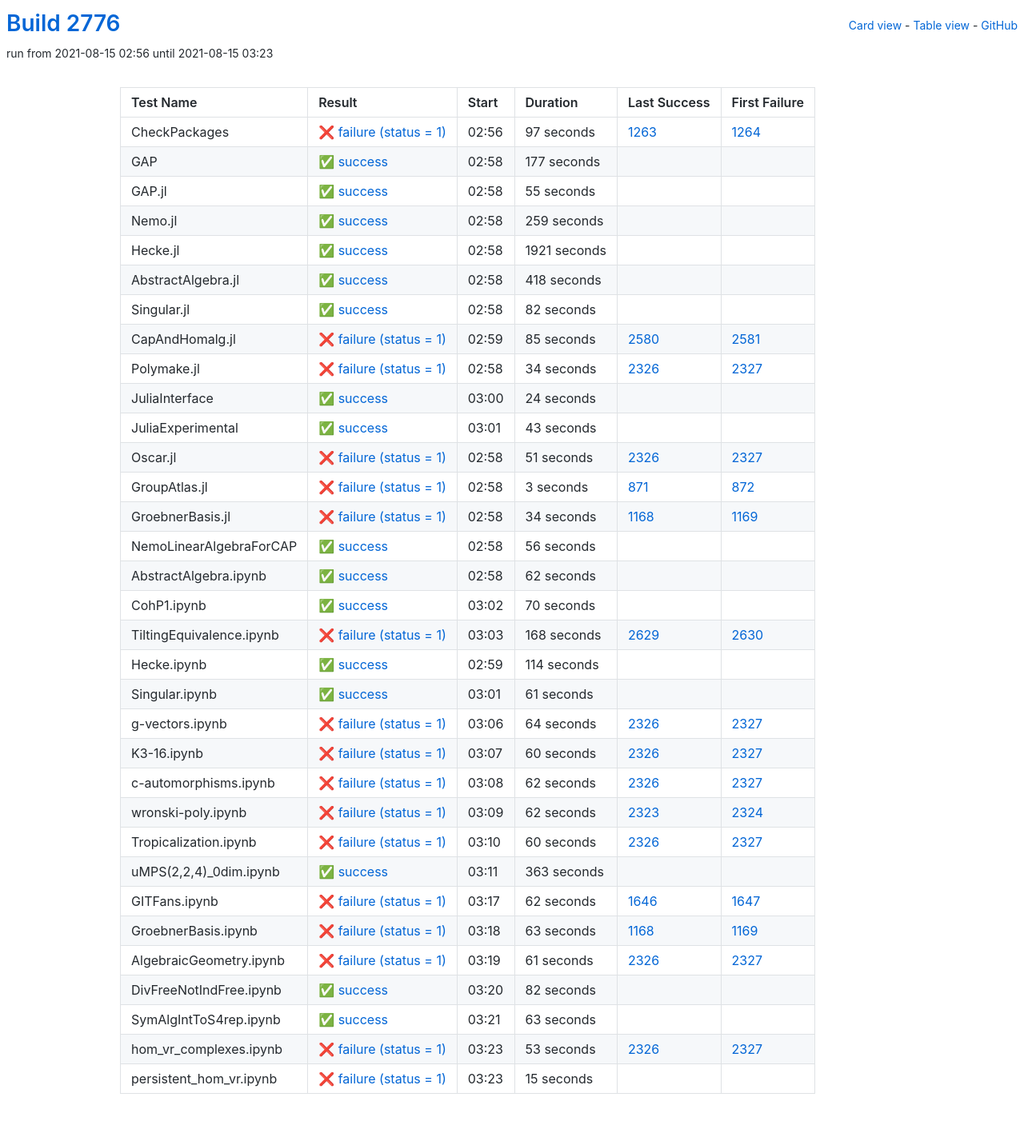
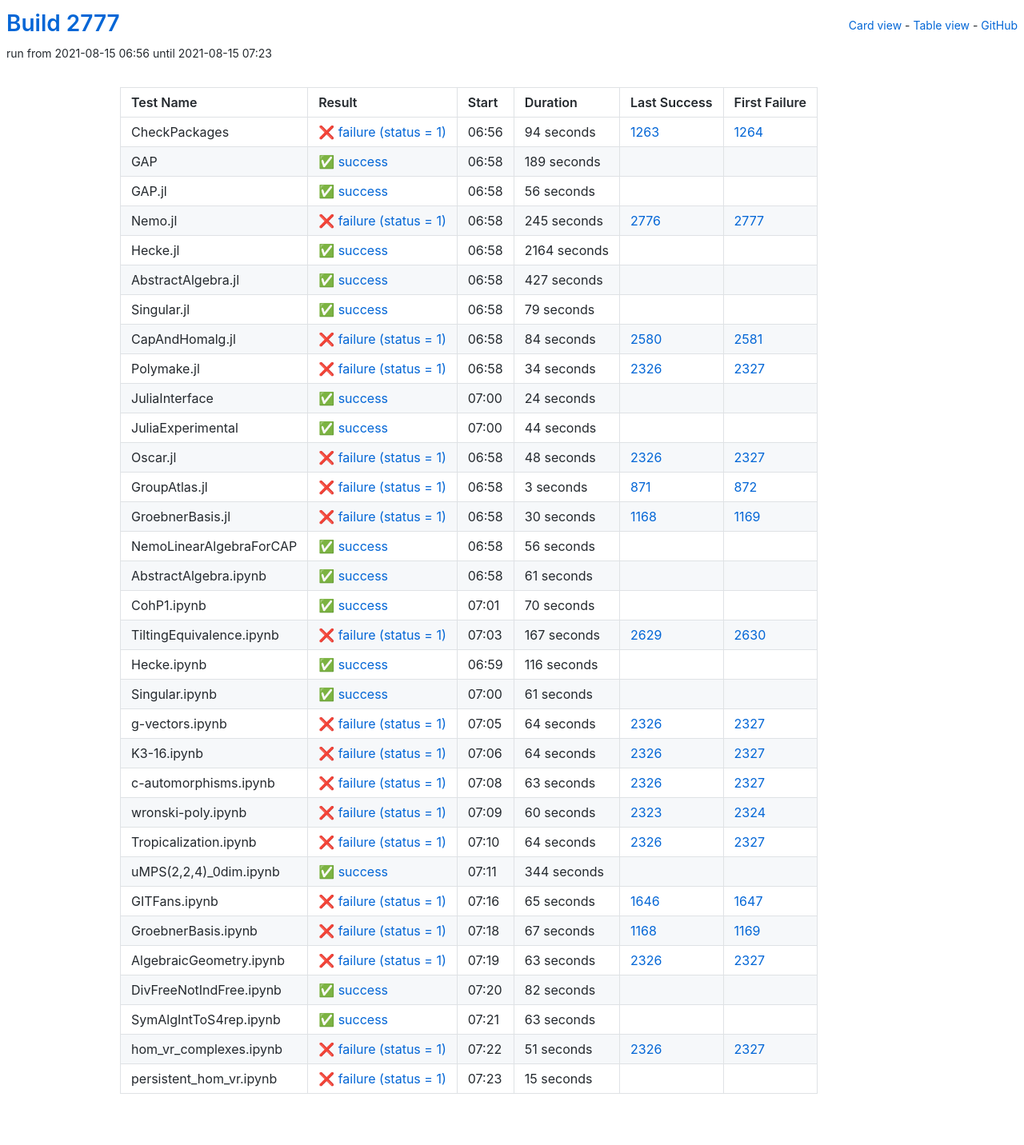
Before and after one commit to oscar-system/oscar-ci-status-stable, a Jekyll site: the page built from table.html, in a window 1280 px wide. Shown: the whole page at 80% size. Built offline with Jekyll 4.4.1, drawn with Linux system fonts in a browser that asks for light colours.

Commit message:
Build #2777

```diff
--- a/_data/ci.yml
+++ b/_data/ci.yml
@@ -1,6 +1,6 @@
 ---
-build: 2776
-build_url: https://oscarci.mathematik.uni-kl.de/job/oscar-stable/2776/
+build: 2777
+build_url: https://oscarci.mathematik.uni-kl.de/job/oscar-stable/2777/
 job: oscar-stable
 organization: oscar-system
 repo: oscar-ci-status-stable
@@ -8,104 +8,104 @@ repourl: https://github.com/oscar-system/oscar-ci-status-stable
 tests:
 - name: CheckPackages
   id: checkpackages
-  log: https://oscarci.mathematik.uni-kl.de/job/oscar-stable/2776/artifact/logs/build-2776/CheckPackages.log
-  start: 2021-08-15 02:56
+  log: https://oscarci.mathematik.uni-kl.de/job/oscar-stable/2777/artifact/logs/build-2777/CheckPackages.log
+  start: 2021-08-15 06:56
   success: false
   exitcode: 1
   status: failure
-  duration: 97
+  duration: 94
   last_success: 1263
   last_success_url: https://oscarci.mathematik.uni-kl.de/job/oscar-stable/1263/
   first_failure: 1264
   first_failure_url: https://oscarci.mathematik.uni-kl.de/job/oscar-stable/1264/
 - name: GAP
   id: gap
-  log: https://oscarci.mathematik.uni-kl.de/job/oscar-stable/2776/artifact/logs/build-2776/GAP.log
-  start: 2021-08-15 02:58
+  log: https://oscarci.mathematik.uni-kl.de/job/oscar-stable/2777/artifact/logs/build-2777/GAP.log
+  start: 2021-08-15 06:58
   success: true
   exitcode: 0
   status: success
-  duration: 177
+  duration: 189
   last_success: false
   last_success_url:
   first_failure: false
   first_failure_url:
 - name: GAP.jl
   id: gap-jl
-  log: https://oscarci.mathematik.uni-kl.de/job/oscar-stable/2776/artifact/logs/build-2776/GAP.jl.log
-  start: 2021-08-15 02:58
+  log: https://oscarci.mathematik.uni-kl.de/job/oscar-stable/2777/artifact/logs/build-2777/GAP.jl.log
+  start: 2021-08-15 06:58
   success: true
   exitcode: 0
   status: success
-  duration: 55
+  duration: 56
   last_success: false
   last_success_url:
   first_failure: false
   first_failure_url:
 - name: Nemo.jl
   id: nemo-jl
-  log: https://oscarci.mathematik.uni-kl.de/job/oscar-stable/2776/artifact/logs/build-2776/Nemo.jl.log
-  start: 2021-08-15 02:58
+  log: https://oscarci.mathematik.uni-kl.de/job/oscar-stable/2777/artifact/logs/build-2777/Nemo.jl.log
+  start: 2021-08-15 06:58
+  success: false
+  exitcode: 1
+  status: failure
+  duration: 245
+  last_success: 2776
+  last_success_url: https://oscarci.mathematik.uni-kl.de/job/oscar-stable/2776/
+  first_failure: 2777
+  first_failure_url: https://oscarci.mathematik.uni-kl.de/job/oscar-stable/2777/
+- name: Hecke.jl
+  id: hecke-jl
+  log: https://oscarci.mathematik.uni-kl.de/job/oscar-stable/2777/artifact/logs/build-2777/Hecke.jl.log
+  start: 2021-08-15 06:58
   success: true
   exitcode: 0
   status: success
-  duration: 259
-  last_success: false
-  last_success_url:
-  first_failure: false
-  first_failure_url:
-- name: Hecke.jl
-  id: hecke-jl
-  log: https://oscarci.mathematik.uni-kl.de/job/oscar-stable/2776/artifact/logs/build-2776/Hecke.jl.log
-  start: 2021-08-15 02:58
-  success: true
-  exitcode: 0
-  status: success
-  duration: 1921
+  duration: 2164
   last_success: false
   last_success_url:
   first_failure: false
   first_failure_url:
 - name: AbstractAlgebra.jl
   id: abstractalgebra-jl
-  log: https://oscarci.mathematik.uni-kl.de/job/oscar-stable/2776/artifact/logs/build-2776/AbstractAlgebra.jl.log
-  start: 2021-08-15 02:58
+  log: https://oscarci.mathematik.uni-kl.de/job/oscar-stable/2777/artifact/logs/build-2777/AbstractAlgebra.jl.log
+  start: 2021-08-15 06:58
   success: true
   exitcode: 0
   status: success
-  duration: 418
+  duration: 427
   last_success: false
   last_success_url:
   first_failure: false
   first_failure_url:
 - name: Singular.jl
   id: singular-jl
-  log: https://oscarci.mathematik.uni-kl.de/job/oscar-stable/2776/artifact/logs/build-2776/Singular.jl.log
-  start: 2021-08-15 02:58
+  log: https://oscarci.mathematik.uni-kl.de/job/oscar-stable/2777/artifact/logs/build-2777/Singular.jl.log
+  start: 2021-08-15 06:58
   success: true
   exitcode: 0
   status: success
-  duration: 82
+  duration: 79
   last_success: false
   last_success_url:
   first_failure: false
   first_failure_url:
 - name: CapAndHomalg.jl
   id: capandhomalg-jl
-  log: https://oscarci.mathematik.uni-kl.de/job/oscar-stable/2776/artifact/logs/build-2776/CapAndHomalg.jl.log
-  start: 2021-08-15 02:59
+  log: https://oscarci.mathematik.uni-kl.de/job/oscar-stable/2777/artifact/logs/build-2777/CapAndHomalg.jl.log
+  start: 2021-08-15 06:58
   success: false
   exitcode: 1
   status: failure
-  duration: 85
+  duration: 84
   last_success: 2580
   last_success_url: https://oscarci.mathematik.uni-kl.de/job/oscar-stable/2580/
   first_failure: 2581
   first_failure_url: https://oscarci.mathematik.uni-kl.de/job/oscar-stable/2581/
 - name: Polymake.jl
   id: polymake-jl
-  log: https://oscarci.mathematik.uni-kl.de/job/oscar-stable/2776/artifact/logs/build-2776/Polymake.jl.log
-  start: 2021-08-15 02:58
+  log: https://oscarci.mathematik.uni-kl.de/job/oscar-stable/2777/artifact/logs/build-2777/Polymake.jl.log
+  start: 2021-08-15 06:58
   success: false
   exitcode: 1
   status: failure
@@ -116,8 +116,8 @@ tests:
   first_failure_url: https://oscarci.mathematik.uni-kl.de/job/oscar-stable/2327/
 - name: JuliaInterface
   id: juliainterface
-  log: https://oscarci.mathematik.uni-kl.de/job/oscar-stable/2776/artifact/logs/build-2776/JuliaInterface.log
-  start: 2021-08-15 03:00
+  log: https://oscarci.mathematik.uni-kl.de/job/oscar-stable/2777/artifact/logs/build-2777/JuliaInterface.log
+  start: 2021-08-15 07:00
   success: true
   exitcode: 0
   status: success
@@ -128,32 +128,32 @@ tests:
   first_failure_url:
 - name: JuliaExperimental
   id: juliaexperimental
-  log: https://oscarci.mathematik.uni-kl.de/job/oscar-stable/2776/artifact/logs/build-2776/JuliaExperimental.log
-  start: 2021-08-15 03:01
+  log: https://oscarci.mathematik.uni-kl.de/job/oscar-stable/2777/artifact/logs/build-2777/JuliaExperimental.log
+  start: 2021-08-15 07:00
   success: true
   exitcode: 0
   status: success
-  duration: 43
+  duration: 44
   last_success: false
   last_success_url:
   first_failure: false
   first_failure_url:
 - name: Oscar.jl
   id: oscar-jl
-  log: https://oscarci.mathematik.uni-kl.de/job/oscar-stable/2776/artifact/logs/build-2776/Oscar.jl.log
-  start: 2021-08-15 02:58
+  log: https://oscarci.mathematik.uni-kl.de/job/oscar-stable/2777/artifact/logs/build-2777/Oscar.jl.log
+  start: 2021-08-15 06:58
   success: false
   exitcode: 1
   status: failure
-  duration: 51
+  duration: 48
   last_success: 2326
   last_success_url: https://oscarci.mathematik.uni-kl.de/job/oscar-stable/2326/
   first_failure: 2327
   first_failure_url: https://oscarci.mathematik.uni-kl.de/job/oscar-stable/2327/
 - name: GroupAtlas.jl
   id: groupatlas-jl
-  log: https://oscarci.mathematik.uni-kl.de/job/oscar-stable/2776/artifact/logs/build-2776/GroupAtlas.jl.log
-  start: 2021-08-15 02:58
+  log: https://oscarci.mathematik.uni-kl.de/job/oscar-stable/2777/artifact/logs/build-2777/GroupAtlas.jl.log
+  start: 2021-08-15 06:58
   success: false
   exitcode: 1
   status: failure
@@ -164,20 +164,20 @@ tests:
   first_failure_url: https://oscarci.mathematik.uni-kl.de/job/oscar-stable/872/
 - name: GroebnerBasis.jl
   id: groebnerbasis-jl
-  log: https://oscarci.mathematik.uni-kl.de/job/oscar-stable/2776/artifact/logs/build-2776/GroebnerBasis.jl.log
-  start: 2021-08-15 02:58
+  log: https://oscarci.mathematik.uni-kl.de/job/oscar-stable/2777/artifact/logs/build-2777/GroebnerBasis.jl.log
+  start: 2021-08-15 06:58
   success: false
   exitcode: 1
   status: failure
-  duration: 34
+  duration: 30
   last_success: 1168
   last_success_url: https://oscarci.mathematik.uni-kl.de/job/oscar-stable/1168/
   first_failure: 1169
   first_failure_url: https://oscarci.mathematik.uni-kl.de/job/oscar-stable/1169/
 - name: NemoLinearAlgebraForCAP
   id: nemolinearalgebraforcap
-  log: https://oscarci.mathematik.uni-kl.de/job/oscar-stable/2776/artifact/logs/build-2776/NemoLinearAlgebraForCAP.log
-  start: 2021-08-15 02:58
+  log: https://oscarci.mathematik.uni-kl.de/job/oscar-stable/2777/artifact/logs/build-2777/NemoLinearAlgebraForCAP.log
+  start: 2021-08-15 06:58
   success: true
   exitcode: 0
   status: success
@@ -188,20 +188,20 @@ tests:
   first_failure_url:
 - name: AbstractAlgebra.ipynb
   id: abstractalgebra-ipynb
-  log: https://oscarci.mathematik.uni-kl.de/job/oscar-stable/2776/artifact/logs/build-2776/AbstractAlgebra.ipynb.log
-  start: 2021-08-15 02:58
+  log: https://oscarci.mathematik.uni-kl.de/job/oscar-stable/2777/artifact/logs/build-2777/AbstractAlgebra.ipynb.log
+  start: 2021-08-15 06:58
   success: true
   exitcode: 0
   status: success
-  duration: 62
+  duration: 61
   last_success: false
   last_success_url:
   first_failure: false
   first_failure_url:
 - name: CohP1.ipynb
   id: cohp1-ipynb
-  log: https://oscarci.mathematik.uni-kl.de/job/oscar-stable/2776/artifact/logs/build-2776/CohP1.ipynb.log
-  start: 2021-08-15 03:02
+  log: https://oscarci.mathematik.uni-kl.de/job/oscar-stable/2777/artifact/logs/build-2777/CohP1.ipynb.log
+  start: 2021-08-15 07:01
   success: true
   exitcode: 0
   status: success
@@ -212,32 +212,32 @@ tests:
   first_failure_url:
 - name: TiltingEquivalence.ipynb
   id: tiltingequivalence-ipynb
-  log: https://oscarci.mathematik.uni-kl.de/job/oscar-stable/2776/artifact/logs/build-2776/TiltingEquivalence.ipynb.log
-  start: 2021-08-15 03:03
+  log: https://oscarci.mathematik.uni-kl.de/job/oscar-stable/2777/artifact/logs/build-2777/TiltingEquivalence.ipynb.log
+  start: 2021-08-15 07:03
   success: false
   exitcode: 1
   status: failure
-  duration: 168
+  duration: 167
   last_success: 2629
   last_success_url: https://oscarci.mathematik.uni-kl.de/job/oscar-stable/2629/
   first_failure: 2630
   first_failure_url: https://oscarci.mathematik.uni-kl.de/job/oscar-stable/2630/
 - name: Hecke.ipynb
   id: hecke-ipynb
-  log: https://oscarci.mathematik.uni-kl.de/job/oscar-stable/2776/artifact/logs/build-2776/Hecke.ipynb.log
-  start: 2021-08-15 02:59
+  log: https://oscarci.mathematik.uni-kl.de/job/oscar-stable/2777/artifact/logs/build-2777/Hecke.ipynb.log
+  start: 2021-08-15 06:59
   success: true
   exitcode: 0
   status: success
-  duration: 114
+  duration: 116
   last_success: false
   last_success_url:
   first_failure: false
   first_failure_url:
 - name: Singular.ipynb
   id: singular-ipynb
-  log: https://oscarci.mathematik.uni-kl.de/job/oscar-stable/2776/artifact/logs/build-2776/Singular.ipynb.log
-  start: 2021-08-15 03:01
+  log: https://oscarci.mathematik.uni-kl.de/job/oscar-stable/2777/artifact/logs/build-2777/Singular.ipynb.log
+  start: 2021-08-15 07:00
   success: true
   exitcode: 0
   status: success
@@ -248,8 +248,8 @@ tests:
   first_failure_url:
 - name: g-vectors.ipynb
   id: g-vectors-ipynb
-  log: https://oscarci.mathematik.uni-kl.de/job/oscar-stable/2776/artifact/logs/build-2776/g-vectors.ipynb.log
-  start: 2021-08-15 03:06
+  log: https://oscarci.mathematik.uni-kl.de/job/oscar-stable/2777/artifact/logs/build-2777/g-vectors.ipynb.log
+  start: 2021-08-15 07:05
   success: false
   exitcode: 1
   status: failure
@@ -260,104 +260,104 @@ tests:
   first_failure_url: https://oscarci.mathematik.uni-kl.de/job/oscar-stable/2327/
 - name: K3-16.ipynb
   id: k3-16-ipynb
-  log: https://oscarci.mathematik.uni-kl.de/job/oscar-stable/2776/artifact/logs/build-2776/K3-16.ipynb.log
-  start: 2021-08-15 03:07
+  log: https://oscarci.mathematik.uni-kl.de/job/oscar-stable/2777/artifact/logs/build-2777/K3-16.ipynb.log
+  start: 2021-08-15 07:06
   success: false
   exitcode: 1
   status: failure
-  duration: 60
+  duration: 64
   last_success: 2326
   last_success_url: https://oscarci.mathematik.uni-kl.de/job/oscar-stable/2326/
   first_failure: 2327
   first_failure_url: https://oscarci.mathematik.uni-kl.de/job/oscar-stable/2327/
 - name: c-automorphisms.ipynb
   id: c-automorphisms-ipynb
-  log: https://oscarci.mathematik.uni-kl.de/job/oscar-stable/2776/artifact/logs/build-2776/c-automorphisms.ipynb.log
-  start: 2021-08-15 03:08
+  log: https://oscarci.mathematik.uni-kl.de/job/oscar-stable/2777/artifact/logs/build-2777/c-automorphisms.ipynb.log
+  start: 2021-08-15 07:08
   success: false
   exitcode: 1
   status: failure
-  duration: 62
+  duration: 63
   last_success: 2326
   last_success_url: https://oscarci.mathematik.uni-kl.de/job/oscar-stable/2326/
   first_failure: 2327
   first_failure_url: https://oscarci.mathematik.uni-kl.de/job/oscar-stable/2327/
 - name: wronski-poly.ipynb
   id: wronski-poly-ipynb
-  log: https://oscarci.mathematik.uni-kl.de/job/oscar-stable/2776/artifact/logs/build-2776/wronski-poly.ipynb.log
-  start: 2021-08-15 03:09
+  log: https://oscarci.mathematik.uni-kl.de/job/oscar-stable/2777/artifact/logs/build-2777/wronski-poly.ipynb.log
+  start: 2021-08-15 07:09
   success: false
   exitcode: 1
   status: failure
-  duration: 62
+  duration: 60
   last_success: 2323
   last_success_url: https://oscarci.mathematik.uni-kl.de/job/oscar-stable/2323/
   first_failure: 2324
   first_failure_url: https://oscarci.mathematik.uni-kl.de/job/oscar-stable/2324/
 - name: Tropicalization.ipynb
   id: tropicalization-ipynb
-  log: https://oscarci.mathematik.uni-kl.de/job/oscar-stable/2776/artifact/logs/build-2776/Tropicalization.ipynb.log
-  start: 2021-08-15 03:10
+  log: https://oscarci.mathematik.uni-kl.de/job/oscar-stable/2777/artifact/logs/build-2777/Tropicalization.ipynb.log
+  start: 2021-08-15 07:10
   success: false
   exitcode: 1
   status: failure
-  duration: 60
+  duration: 64
   last_success: 2326
   last_success_url: https://oscarci.mathematik.uni-kl.de/job/oscar-stable/2326/
   first_failure: 2327
   first_failure_url: https://oscarci.mathematik.uni-kl.de/job/oscar-stable/2327/
 - name: uMPS(2,2,4)_0dim.ipynb
   id: umps-2-2-4-0dim-ipynb
-  log: https://oscarci.mathematik.uni-kl.de/job/oscar-stable/2776/artifact/logs/build-2776/uMPS-2-2-4-_0dim.ipynb.log
-  start: 2021-08-15 03:11
+  log: https://oscarci.mathematik.uni-kl.de/job/oscar-stable/2777/artifact/logs/build-2777/uMPS-2-2-4-_0dim.ipynb.log
+  start: 2021-08-15 07:11
   success: true
   exitcode: 0
   status: success
-  duration: 363
+  duration: 344
   last_success: false
   last_success_url:
   first_failure: false
   first_failure_url:
 - name: GITFans.ipynb
   id: gitfans-ipynb
-  log: https://oscarci.mathematik.uni-kl.de/job/oscar-stable/2776/artifact/logs/build-2776/GITFans.ipynb.log
-  start: 2021-08-15 03:17
+  log: https://oscarci.mathematik.uni-kl.de/job/oscar-stable/2777/artifact/logs/build-2777/GITFans.ipynb.log
+  start: 2021-08-15 07:16
   success: false
   exitcode: 1
   status: failure
-  duration: 62
+  duration: 65
   last_success: 1646
   last_success_url: https://oscarci.mathematik.uni-kl.de/job/oscar-stable/1646/
   first_failure: 1647
   first_failure_url: https://oscarci.mathematik.uni-kl.de/job/oscar-stable/1647/
 - name: GroebnerBasis.ipynb
   id: groebnerbasis-ipynb
-  log: https://oscarci.mathematik.uni-kl.de/job/oscar-stable/2776/artifact/logs/build-2776/GroebnerBasis.ipynb.log
-  start: 2021-08-15 03:18
+  log: https://oscarci.mathematik.uni-kl.de/job/oscar-stable/2777/artifact/logs/build-2777/GroebnerBasis.ipynb.log
+  start: 2021-08-15 07:18
   success: false
   exitcode: 1
   status: failure
-  duration: 63
+  duration: 67
   last_success: 1168
   last_success_url: https://oscarci.mathematik.uni-kl.de/job/oscar-stable/1168/
   first_failure: 1169
   first_failure_url: https://oscarci.mathematik.uni-kl.de/job/oscar-stable/1169/
 - name: AlgebraicGeometry.ipynb
   id: algebraicgeometry-ipynb
-  log: https://oscarci.mathematik.uni-kl.de/job/oscar-stable/2776/artifact/logs/build-2776/AlgebraicGeometry.ipynb.log
-  start: 2021-08-15 03:19
+  log: https://oscarci.mathematik.uni-kl.de/job/oscar-stable/2777/artifact/logs/build-2777/AlgebraicGeometry.ipynb.log
+  start: 2021-08-15 07:19
   success: false
   exitcode: 1
   status: failure
-  duration: 61
+  duration: 63
   last_success: 2326
   last_success_url: https://oscarci.mathematik.uni-kl.de/job/oscar-stable/2326/
   first_failure: 2327
   first_failure_url: https://oscarci.mathematik.uni-kl.de/job/oscar-stable/2327/
 - name: DivFreeNotIndFree.ipynb
   id: divfreenotindfree-ipynb
-  log: https://oscarci.mathematik.uni-kl.de/job/oscar-stable/2776/artifact/logs/build-2776/DivFreeNotIndFree.ipynb.log
-  start: 2021-08-15 03:20
+  log: https://oscarci.mathematik.uni-kl.de/job/oscar-stable/2777/artifact/logs/build-2777/DivFreeNotIndFree.ipynb.log
+  start: 2021-08-15 07:20
   success: true
   exitcode: 0
   status: success
@@ -368,8 +368,8 @@ tests:
   first_failure_url:
 - name: SymAlgIntToS4rep.ipynb
   id: symalginttos4rep-ipynb
-  log: https://oscarci.mathematik.uni-kl.de/job/oscar-stable/2776/artifact/logs/build-2776/SymAlgIntToS4rep.ipynb.log
-  start: 2021-08-15 03:21
+  log: https://oscarci.mathematik.uni-kl.de/job/oscar-stable/2777/artifact/logs/build-2777/SymAlgIntToS4rep.ipynb.log
+  start: 2021-08-15 07:21
   success: true
   exitcode: 0
   status: success
@@ -380,20 +380,20 @@ tests:
   first_failure_url:
 - name: hom_vr_complexes.ipynb
   id: hom-vr-complexes-ipynb
-  log: https://oscarci.mathematik.uni-kl.de/job/oscar-stable/2776/artifact/logs/build-2776/hom_vr_complexes.ipynb.log
-  start: 2021-08-15 03:23
+  log: https://oscarci.mathematik.uni-kl.de/job/oscar-stable/2777/artifact/logs/build-2777/hom_vr_complexes.ipynb.log
+  start: 2021-08-15 07:22
   success: false
   exitcode: 1
   status: failure
-  duration: 53
+  duration: 51
   last_success: 2326
   last_success_url: https://oscarci.mathematik.uni-kl.de/job/oscar-stable/2326/
   first_failure: 2327
   first_failure_url: https://oscarci.mathematik.uni-kl.de/job/oscar-stable/2327/
 - name: persistent_hom_vr.ipynb
   id: persistent-hom-vr-ipynb
-  log: https://oscarci.mathematik.uni-kl.de/job/oscar-stable/2776/artifact/logs/build-2776/persistent_hom_vr.ipynb.log
-  start: 2021-08-15 03:23
+  log: https://oscarci.mathematik.uni-kl.de/job/oscar-stable/2777/artifact/logs/build-2777/persistent_hom_vr.ipynb.log
+  start: 2021-08-15 07:23
   success: false
   exitcode: 1
   status: failure
```
Also changed, not shown: README.md.
